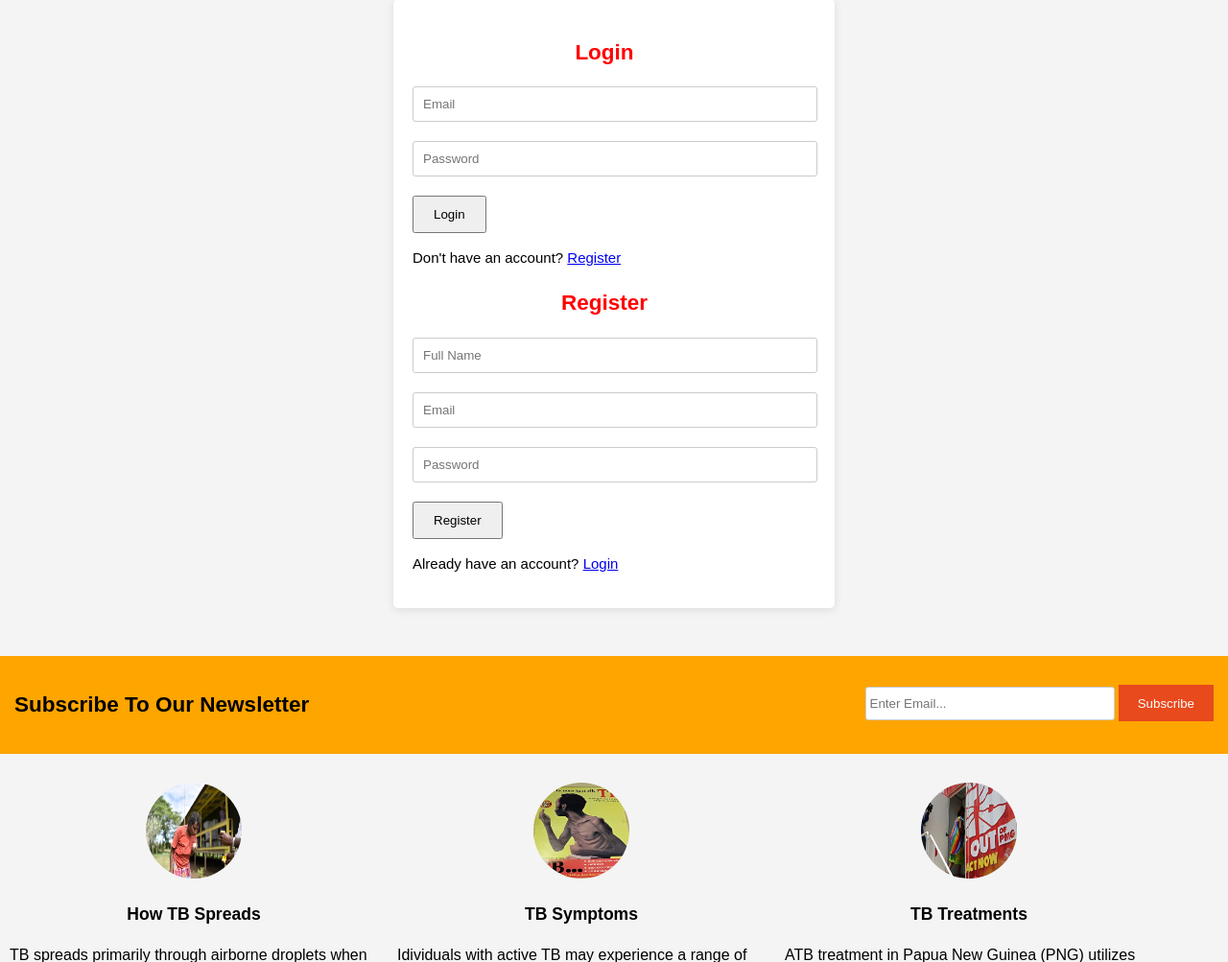
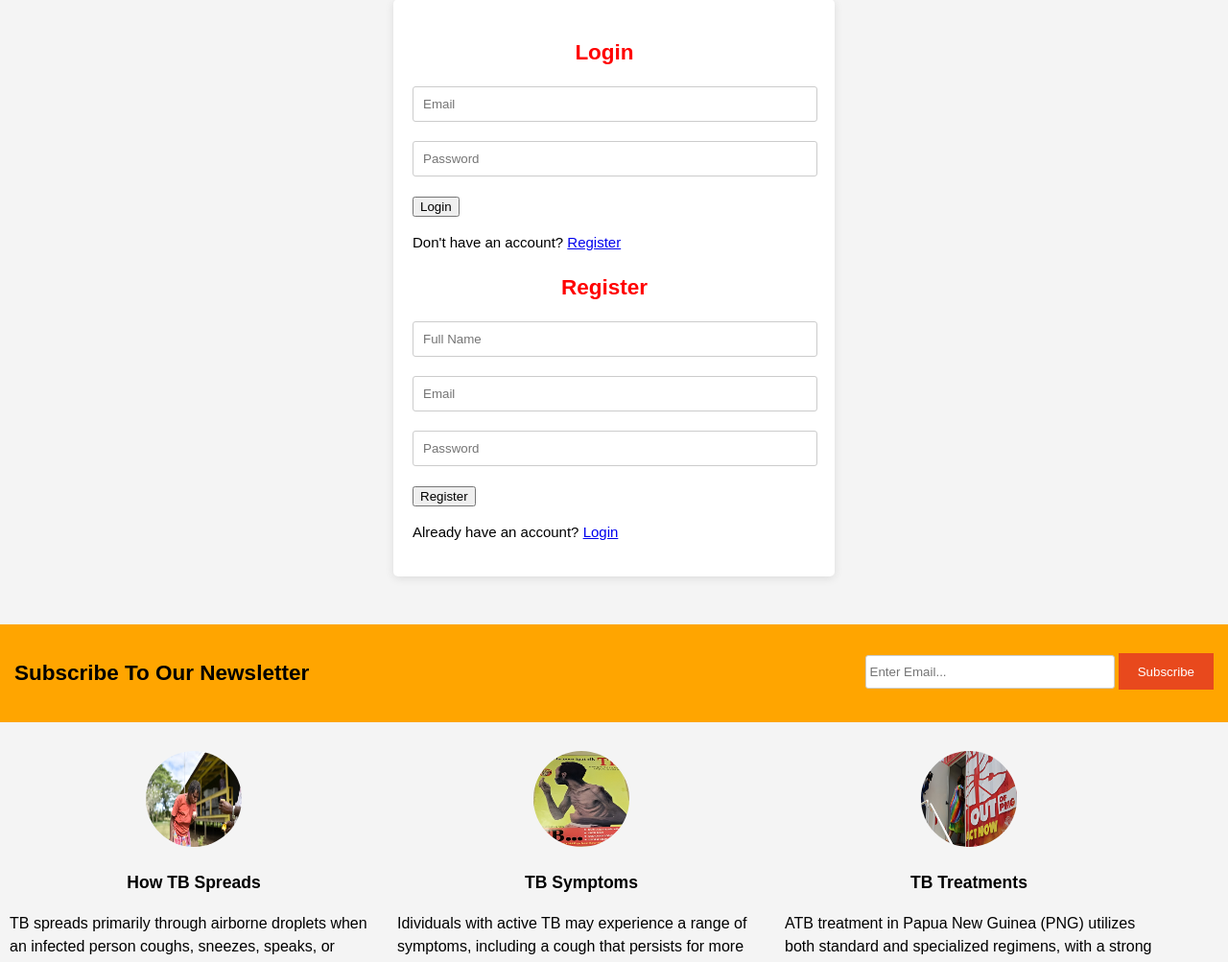
Before and after one commit to rardiva/angautbward, a PHP site: page / in a window 1280 px wide. Shown: the part 186-1189 px from the top of the page at 96% size. Run offline with PHP 8.4, Linux system fonts and the light colour scheme.

Commit message:
Update style.css

```diff
--- a/css/style.css
+++ b/css/style.css
@@ -306,29 +306,3 @@ footer{
   height: auto; /* Maintains the aspect ratio */
   display: block; /* Removes unwanted spacing below images */
 }
-
-/*
-.contain {
-  width: 40%;
- margin: auto;
- padding: 20px;
-}
-
-.form-cont {
-  display: none;
-  border: 1px solid #ccc;
-  padding: 20px;
-}
-
-        input {
-          display: block;
-          margin: 10px auto;
-          padding: 8px;
-          width: 80%;
-        }
-  */
-
-        button {
-          padding: 10px 20px;
-          cursor: pointer;
-        }
```
